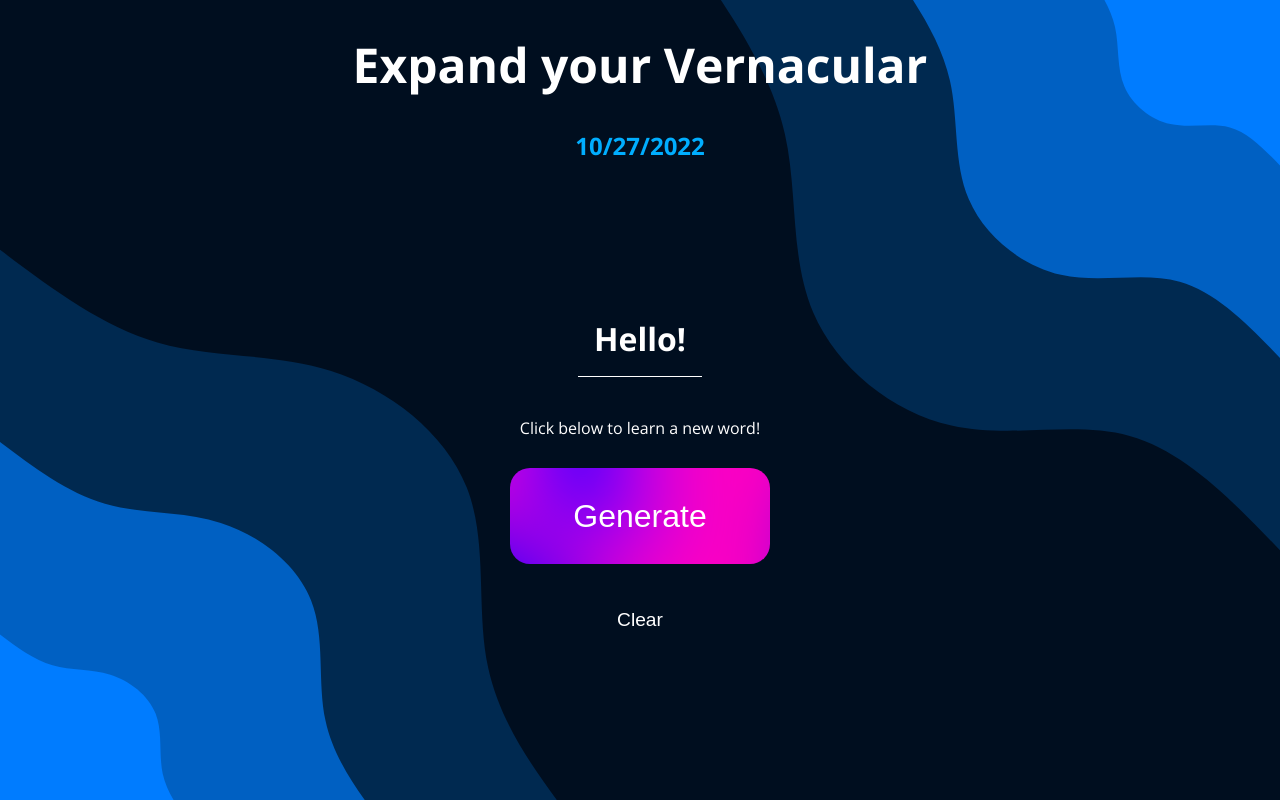
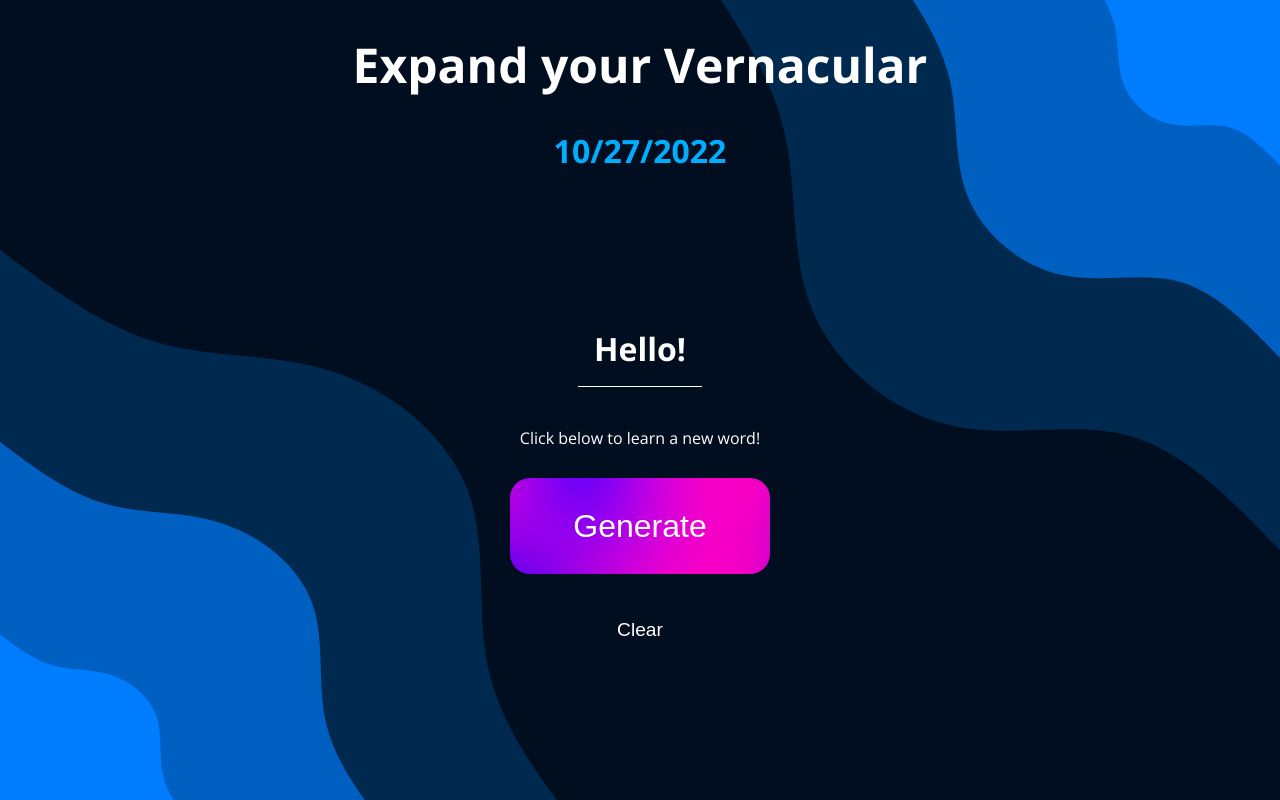
Before and after one commit to Urstupidsammy/Expand-Your-Vernacular, a plain HTML site: page index.html in a window 1280 px wide. Drawn offline with nearby package versions, Linux system fonts and the light colour scheme.

Commit message:
adjusted page styling

```diff
--- a/assets/css/style.css
+++ b/assets/css/style.css
@@ -1,6 +1,4 @@
-
 /* Fonts  */
-
 @import url('https://fonts.googleapis.com/css2?family=Open+Sans:wght@300;400;700&display=swap');
 
 * {
@@ -25,6 +23,7 @@ main {
 }
 
 h1 {
+  text-align: center;
   font-size: 3rem;
   font-weight: bold;
   margin: 2rem;
@@ -32,6 +31,8 @@ h1 {
 
 #date {
   color: rgb(0, 174, 255);
+  font-size: 2rem;
+  margin: 0;
 }
 
 .main-content {
```
